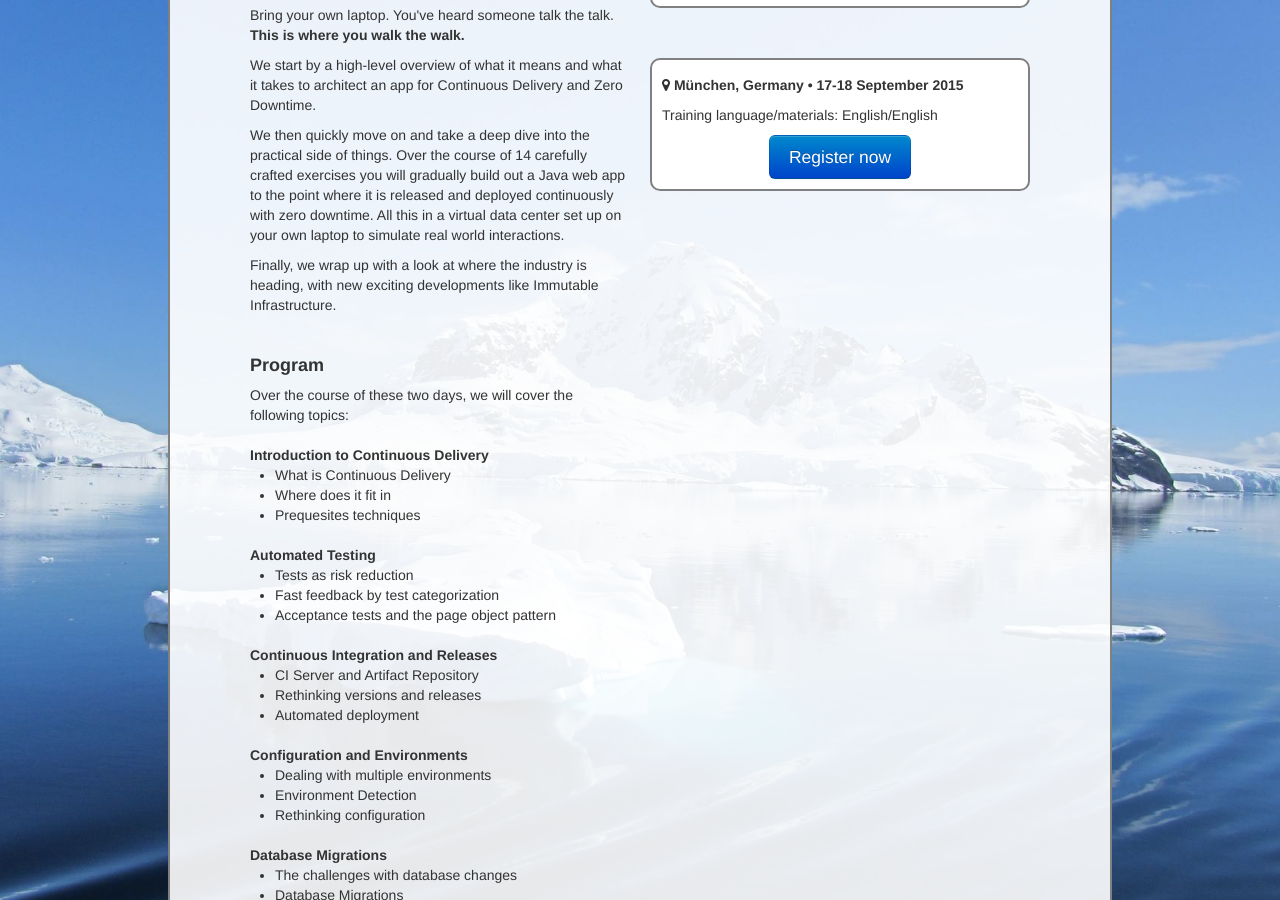
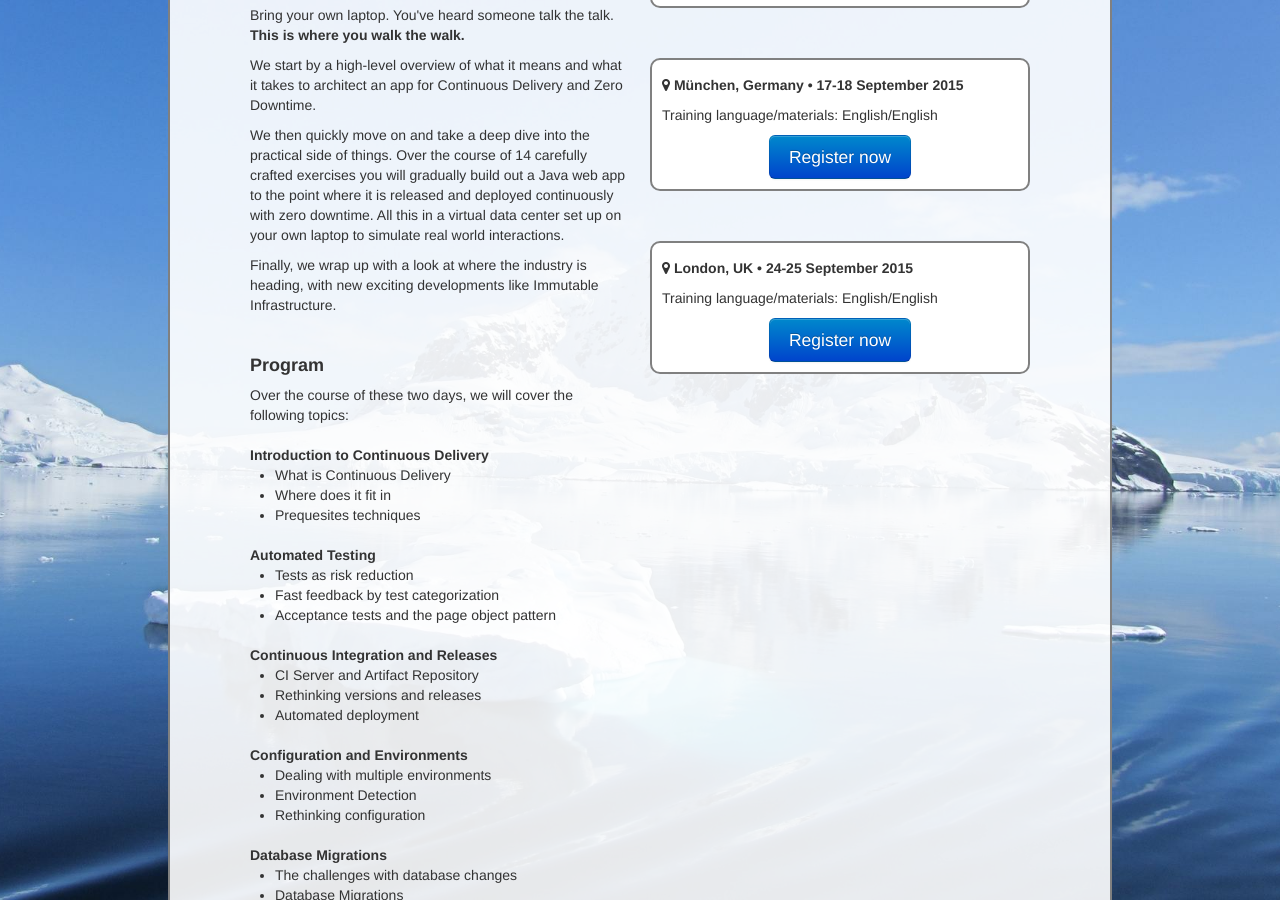
Before and after one commit to axelfontaine/axelfontaine.com, a Jekyll site: the page built from training/continuousdelivery.html, in a window 1280 px wide and 900 px high, scrolled down 732 px. Built offline with Jekyll 4.4.1, drawn with Linux system fonts in a browser that asks for light colours.

Commit message:
Added new course dates

```diff
--- a/_layouts/blog.html
+++ b/_layouts/blog.html
@@ -92,7 +92,8 @@ category: Blog
 
                 <p>
                     <i class="icon-map-marker"></i> Oslo, Norway (May 27-28, 2015)<br/>
-                    <i class="icon-map-marker"></i> München, Germany (Sep 17-18, 2015)
+                    <i class="icon-map-marker"></i> München, Germany (Sep 17-18, 2015)<br/>
+                    <i class="icon-map-marker"></i> London, UK (Sep 24-25, 2015)
                 </p>
 
                 <div class="call-to-action">
--- a/assets/index.js
+++ b/assets/index.js
@@ -66,6 +66,11 @@ function relativeLatestPostDate() {
 
 //Coordinate lookup: http://www.mapcoordinates.net/en
 var speakingEvents = [
+    ['SkillsMatter', 'London', 'UK', 51.508515, -0.1254872,
+        [
+            ['2015-09-24', 'Architecting for Continuous Delivery and Zero Downtime (2 days)', '/training/continuousdelivery.html', true]
+        ]
+    ],
     ['comSysto', 'München', 'Germany', 48.1366069, 11.5770851,
         [
             ['2015-09-17', 'Architecting for Continuous Delivery and Zero Downtime (2 days)', '/training/continuousdelivery.html', true]
--- a/training/continuousdelivery.html
+++ b/training/continuousdelivery.html
@@ -136,6 +136,16 @@ category: Training
 
             <div class="call-to-action">
                 <a href="https://www.eventbrite.de/e/architecting-for-continuous-delivery-and-zero-downtime-2-day-intensive-hands-on-training-with-axel-tickets-16799132658"
+                   class="btn btn-large btn-primary">Register now</a>
+            </div>
+        </div>
+        <div class="training-upcoming">
+            <p class="training-city"><i class="icon-map-marker"></i> London, UK &bull; 24-25 September 2015</p>
+
+            <p>Training language/materials: English/English</p>
+
+            <div class="call-to-action">
+                <a href="https://skillsmatter.com/courses/506-architecting-for-continuous-delivery-and-zero-downtime#overview"
                    class="btn btn-large btn-primary">Register now</a>
             </div>
         </div>
```
